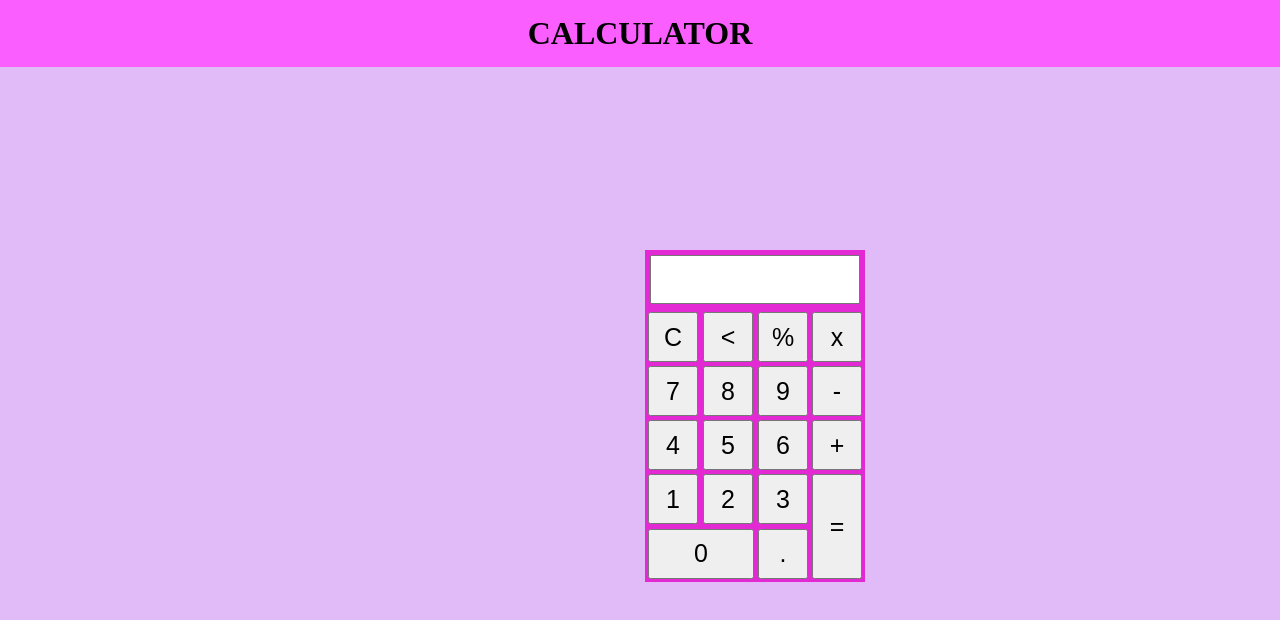
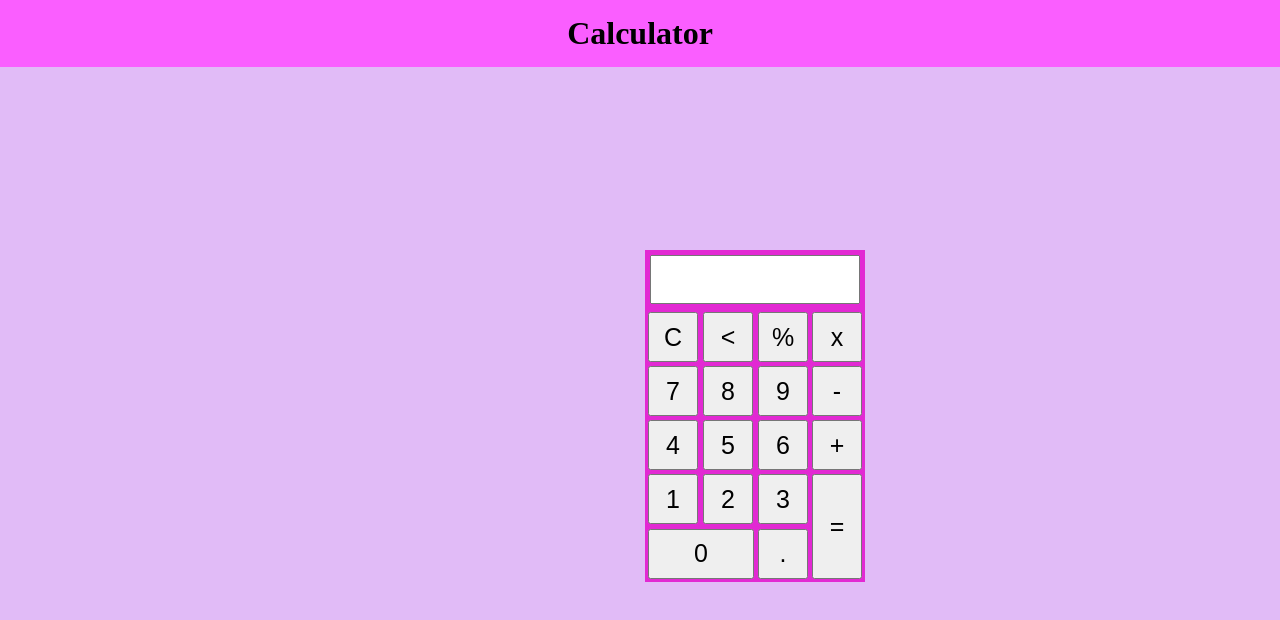
Before and after one commit to ankitacode19/ClaculatorWebsiteClone, a plain HTML site: page index.html in a window 1280 px wide. Drawn offline with Linux system fonts and the light colour scheme.

Commit message:
htddutfuy

```diff
--- a/index.html
+++ b/index.html
@@ -8,7 +8,7 @@
 </head>
 
 <body>
-    <h1 style="text-align: center; background-color: rgb(250, 94, 255);">CALCULATOR</h1>
+    <h1 style="text-align: center; background-color: rgb(250, 94, 255);">Calculator</h1>
     <div class="main">
         <form name="form">
             <input class="textview" name="textview">
```
